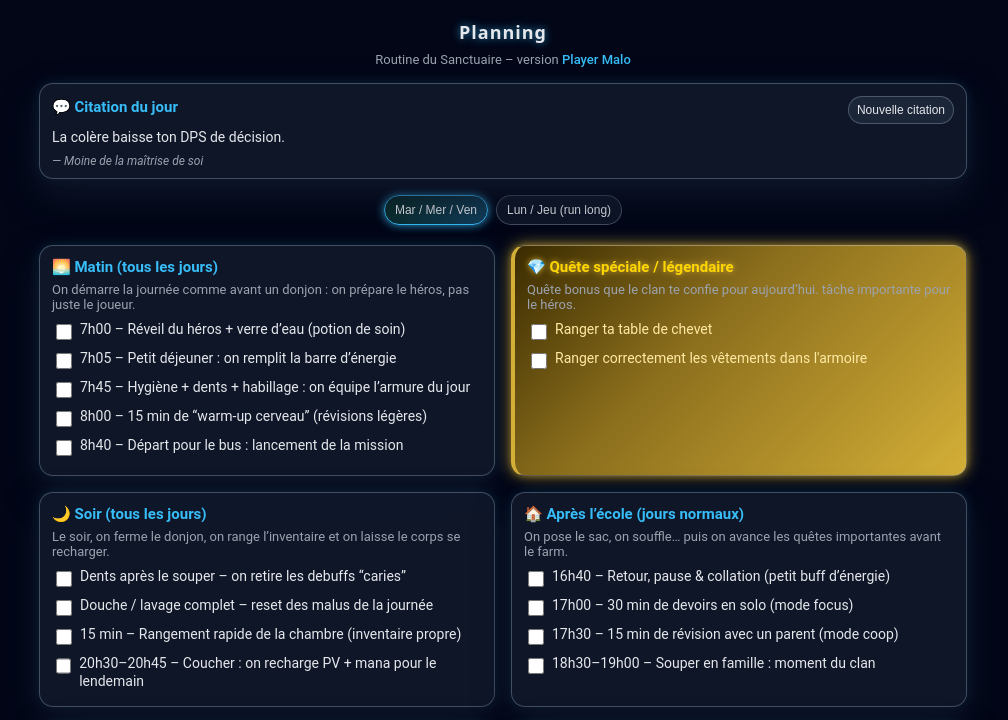
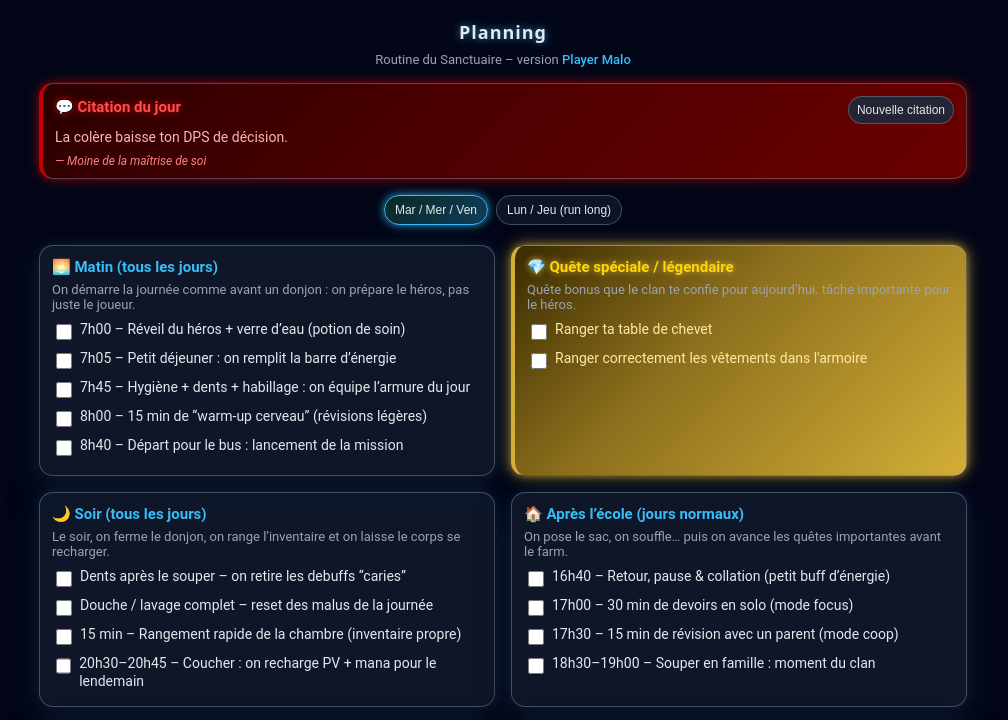
Before and after one commit to xhamon1983-hub/planning-mall, a plain HTML site: page index.html in a window 1280 px wide. Shown: the top 720 px of the page, without its empty margins (137-1145 px from the left). Drawn offline with Linux system fonts and the light colour scheme.

Commit message:
Update complet

```diff
--- a/script.css
+++ b/script.css
@@ -319,3 +319,26 @@ html, body {
 .card-quest .task-list label {
     color: #ffe9a3; /* texte or doux, lisible */
 }
+/* Style rouge sang pour la carte Citation du jour */
+.card-quote {
+    background: linear-gradient(135deg, #2a0000, #4a0000 40%, #6b0000 100%);
+    border-left: 4px solid #c40000;
+    box-shadow: 0 0 14px #8b0000aa, 0 0 6px #ff000066;
+}
+
+/* Titre rouge lumineux */
+.card-quote h2 {
+    color: #ff4d4d;
+    text-shadow: 0 0 6px #c40000;
+}
+
+/* Texte de la citation */
+.card-quote .quote-text {
+    color: #ffb3b3;
+}
+
+/* Auteur de la citation */
+.card-quote .quote-source {
+    color: #ff8080;
+    font-style: italic;
+}
```
